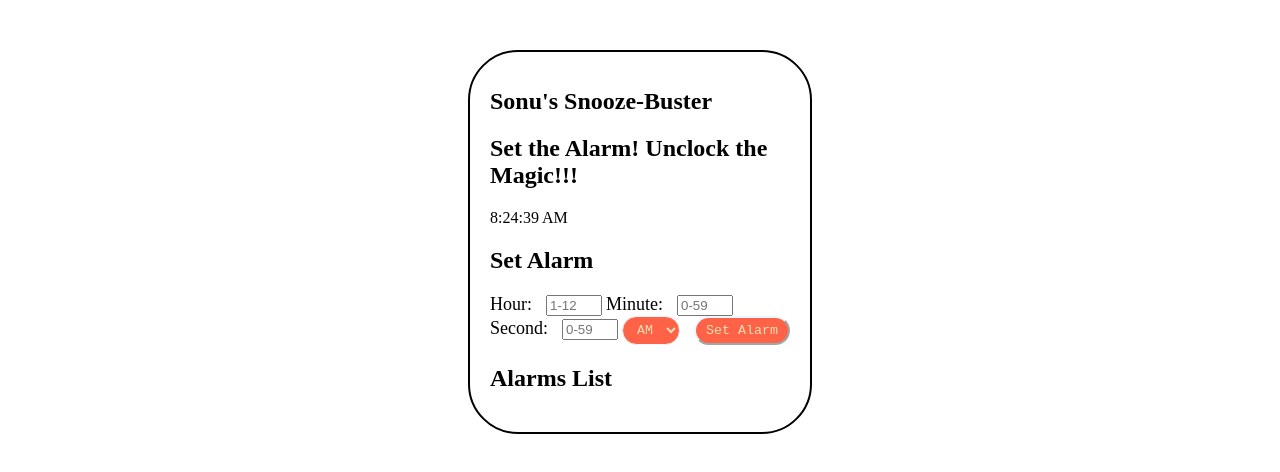
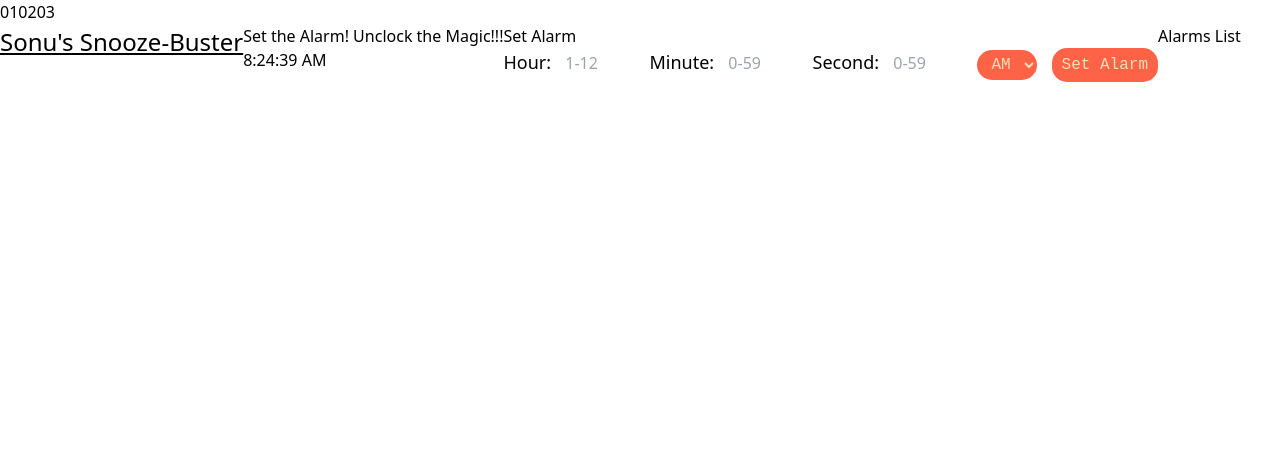
Before and after one commit to webdeveloper-sonunarayansingh/MyAlarmClock, a website: page alarm.html in a window 1280 px wide. Drawn offline with Linux system fonts and the light colour scheme.

Commit message:
Tailwind setup

```diff
--- a/alarm.html
+++ b/alarm.html
@@ -5,14 +5,20 @@
     <meta charset="UTF-8">
     <meta name="viewport" content="width=device-width, initial-scale=1.0">
     <title>Alarm Clock</title>
-    <link rel="stylesheet" href="style.css">
+    <link rel="stylesheet" href="src/style.css">
+    <link href="./dist/output.css" rel="stylesheet">
 </head>
 
 <body>
-    <div class="alarm-clock">
-        <h1>Sonu's Snooze-Buster</h1>
+    <div class="flex flex-col">
+        <div>01</div>
+        <div>02</div>
+        <div>03</div>
+      </div>
+    <div class="flex flex-col">
+        <div class="flex-col"><h1 class="underline">Sonu's Snooze-Buster</h1></div>
 
-        <div>
+        <div class="flex-col">
             <h2>Set the Alarm! Unclock the Magic!!!</h2>
             <div id="clock"></div>
         </div>
--- /dev/null
+++ b/package.json
@@ -0,0 +1,5 @@
+{
+  "devDependencies": {
+    "tailwindcss": "^3.3.3"
+  }
+}
--- /dev/null
+++ b/src/style.css
@@ -0,0 +1,68 @@
+@tailwind base;
+@tailwind components;
+@tailwind utilities;
+
+
+
+.alarm-clock {
+    margin: 50px auto;
+    padding: 20px;
+    width: 300px;
+    background-color: transparent;
+    border: 2px solid black;
+    border-radius: 50px;
+}
+
+h1 {
+    font-size: 24px;
+}
+
+.time {
+    font-size: 36px;
+    margin: 20px 0;
+    align-items: center;
+}
+
+.controls {
+    display: flex;
+    justify-content: center;
+    align-items: center;
+}
+
+label {
+    font-size: 18px;
+    margin-right: 10px;
+}
+
+input[type="time"] {
+    font-size: 12px;
+    padding: 3px;
+}
+
+button {
+    /* font-size: 12px; */
+    padding: 5px 10px;
+    margin-left: 10px;
+    cursor: pointer;
+    color: wheat;
+    background-color: tomato;
+    /* font-weight: 700; */
+    border-radius: 15px;
+    border-color: aliceblue;
+    font-family: 'Courier New', Courier, monospace;
+}
+
+.alarms{
+    text-align: center;
+    font-family: 'Courier New', Courier, monospace;
+
+}
+
+#ampm {
+    border-radius: 15px;
+    background-color: tomato;
+    border-color: aliceblue;
+    color: wheat;
+    font-family: 'Courier New', Courier, monospace;
+    padding: 5px 10px;
+}
--- a/style.css
+++ b/style.css
@@ -1,3 +1,7 @@
+@tailwind base;
+@tailwind components;
+@tailwind utilities;
+
 .body  {
     font-family: Arial, sans-serif;
     text-align: center;
--- /dev/null
+++ b/tailwind.config.js
@@ -0,0 +1,8 @@
+/** @type {import('tailwindcss').Config} */
+module.exports = {
+  content: ["./*.{html,js}"],
+  theme: {
+    extend: {},
+  },
+  plugins: [],
+}
```
Also changed, not shown: dist/output.css (added), 1 other file.
